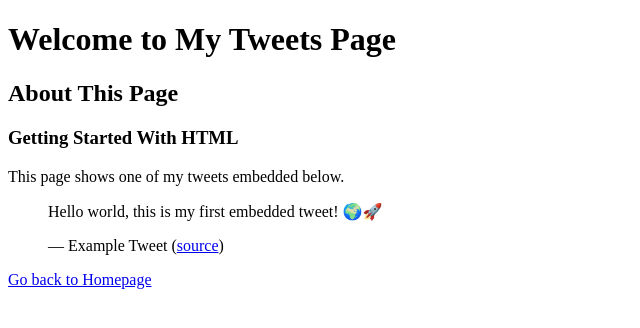
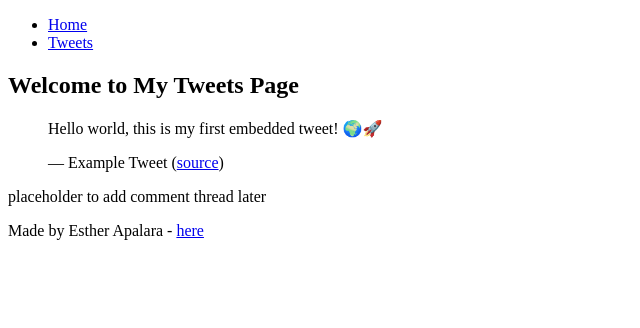
Before and after one commit to Esther-Apalara/My_First_Portfolio, a plain HTML site: page html_basic/tweets.html in a window 1280 px wide. Shown: the whole page, without its empty margins (0-640 px from the left). Drawn offline with Linux system fonts and the light colour scheme.

Commit message:
Fix corrected structure and removed extra link from tweets.html

```diff
--- a/html_basic/tweets.html
+++ b/html_basic/tweets.html
@@ -6,20 +6,31 @@
   <title>My Tweets</title>
 </head>
 <body>
+  <header>
+    <ul>
+      <li><a href="index.html">Home</a></li>
+      <li><a href="tweets.html">Tweets</a></li>
+    </ul>
+  </header>
+
+  <main>
+    <article>
       <h1>Welcome to My Tweets Page</h1>
-    <h2>About This Page</h2>
-    <h3>Getting Started With HTML</h3>
 
-    <p>This page shows one of my tweets embedded below.</p>
-
-    <!-- Embedded Tweet -->
       <blockquote class="twitter-tweet">
         <p lang="en" dir="ltr">Hello world, this is my first embedded tweet! 🌍🚀</p>&mdash; Example Tweet
         (<a href="https://x.com/EstherApalara/status/1961401551118803225">source</a>)
       </blockquote>
       <script async src="https://platform.twitter.com/widgets.js" charset="utf-8"></script>
+    </article>
 
-    <!-- Link back to homepage -->
-    <p><a href="index.html">Go back to Homepage</a></p>
+    <aside>
+      <p>placeholder to add comment thread later</p>
+    </aside>
+  </main>
+
+  <footer>
+    <p>Made by Esther Apalara - <a href="https://github.com/Esther-Apalara" target="_blank">here</a></p>
+  </footer>
 </body>
 </html>
```
Lines whose indentation alone changed are shown as unchanged.
